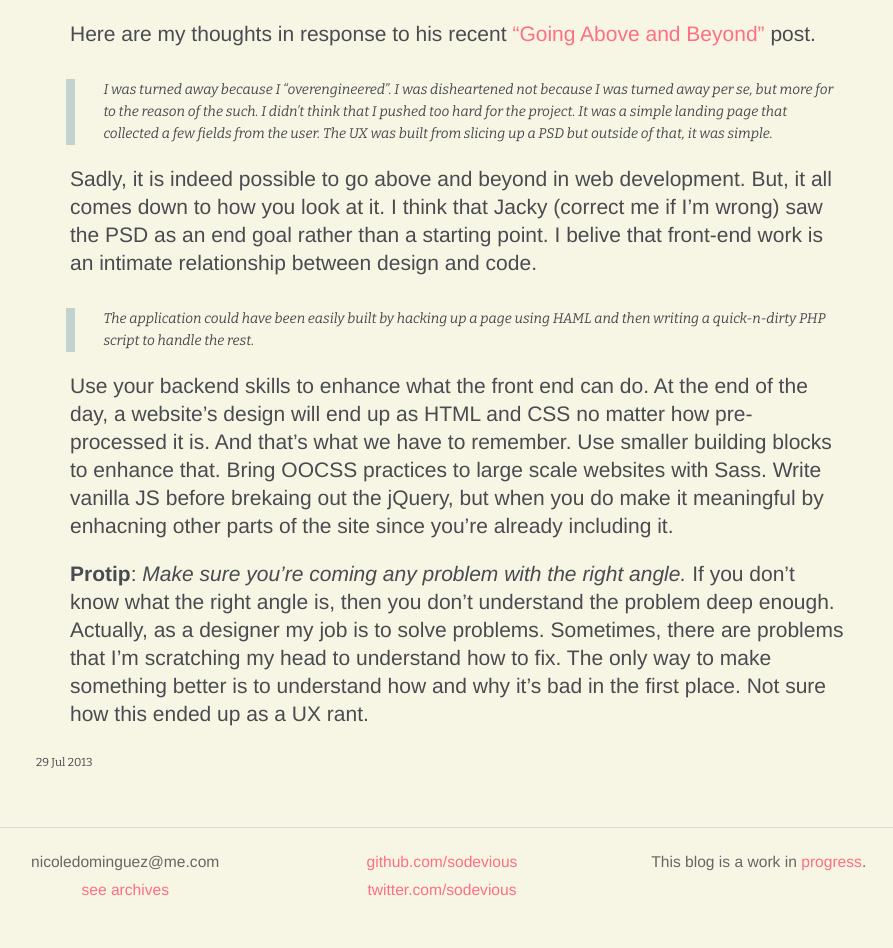
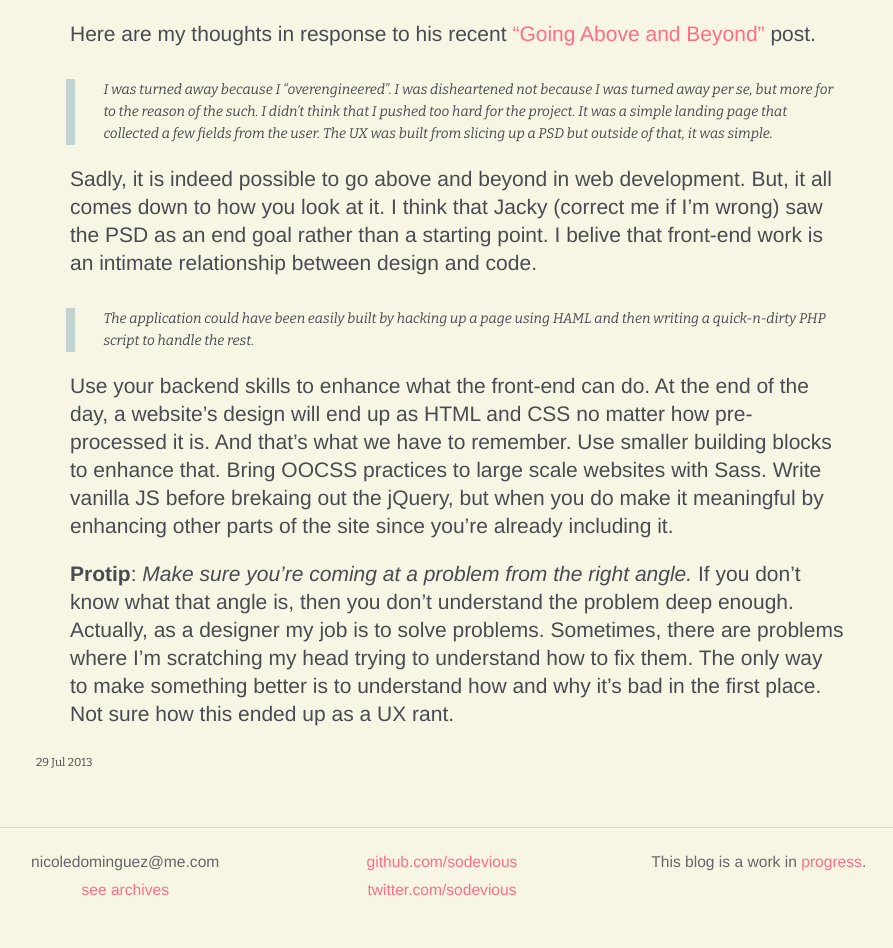
Before and after one commit to sodevious/sodevious-blog, a Jekyll site: the page built from _posts/2013-07-29-going-above-and-beyond-jackyalcine.markdown, in a window 1280 px wide. Shown: the part 486-1434 px from the top of the page, without its empty margins (204-1097 px from the left). Built offline with Jekyll 4.4.1, drawn with Linux system fonts in a browser that asks for light colours; a script that is not in the unit is left out; comment, search, counter and statistics services are not loaded.

Commit message:
Fixed "enhanced" typo, hyphenated "front-end" for consistency, added better sentence structure
So...I couldn't find the August 8th post in "sodevious-blog/_posts", but luckily enough, there were typos in the previous post for me to fix/change/try to suggest better sentence structure.

For the last paragraph, the best sentence I was able to come up with was:

"Sometimes, there are problems where I'm scratching my head trying to understand how to fix them. The only way to make something better is to understand how and why it's bad in the first place."

The word "understand" is used twice, and while it makes sense perhaps using a synonym might be better.

```diff
--- a/_posts/2013-07-29-going-above-and-beyond-jackyalcine.markdown
+++ b/_posts/2013-07-29-going-above-and-beyond-jackyalcine.markdown
@@ -15,7 +15,7 @@ Sadly, it is indeed possible to go above and beyond in web development. But, it
 
 > The application could have been easily built by hacking up a page using HAML and then writing a quick-n-dirty PHP script to handle the rest.
 
-Use your backend skills to enhance what the front end can do. At the end of the day, a website's design will end up as HTML and CSS no matter how pre-processed it is. And that's what we have to remember. Use smaller building blocks to enhance that. Bring OOCSS practices to large scale websites with Sass. Write vanilla JS before brekaing out the jQuery, but when you do make it meaningful by enhacning other parts of the site since you're already including it.
+Use your backend skills to enhance what the front-end can do. At the end of the day, a website's design will end up as HTML and CSS no matter how pre-processed it is. And that's what we have to remember. Use smaller building blocks to enhance that. Bring OOCSS practices to large scale websites with Sass. Write vanilla JS before brekaing out the jQuery, but when you do make it meaningful by enhancing other parts of the site since you're already including it.
 
 
-**Protip**: *Make sure you're coming any problem with the right angle.* If you don't know what the right angle is, then you don't understand the problem deep enough. Actually, as a designer my job is to solve problems. Sometimes, there are problems that I'm scratching my head to understand how to fix. The only way to make something better is to understand how and why it's bad in the first place. Not sure how this ended up as a UX rant.
+**Protip**: *Make sure you're coming at a problem from the right angle.* If you don't know what that angle is, then you don't understand the problem deep enough. Actually, as a designer my job is to solve problems. Sometimes, there are problems where I'm scratching my head trying to understand how to fix them. The only way to make something better is to understand how and why it's bad in the first place. Not sure how this ended up as a UX rant.
```
